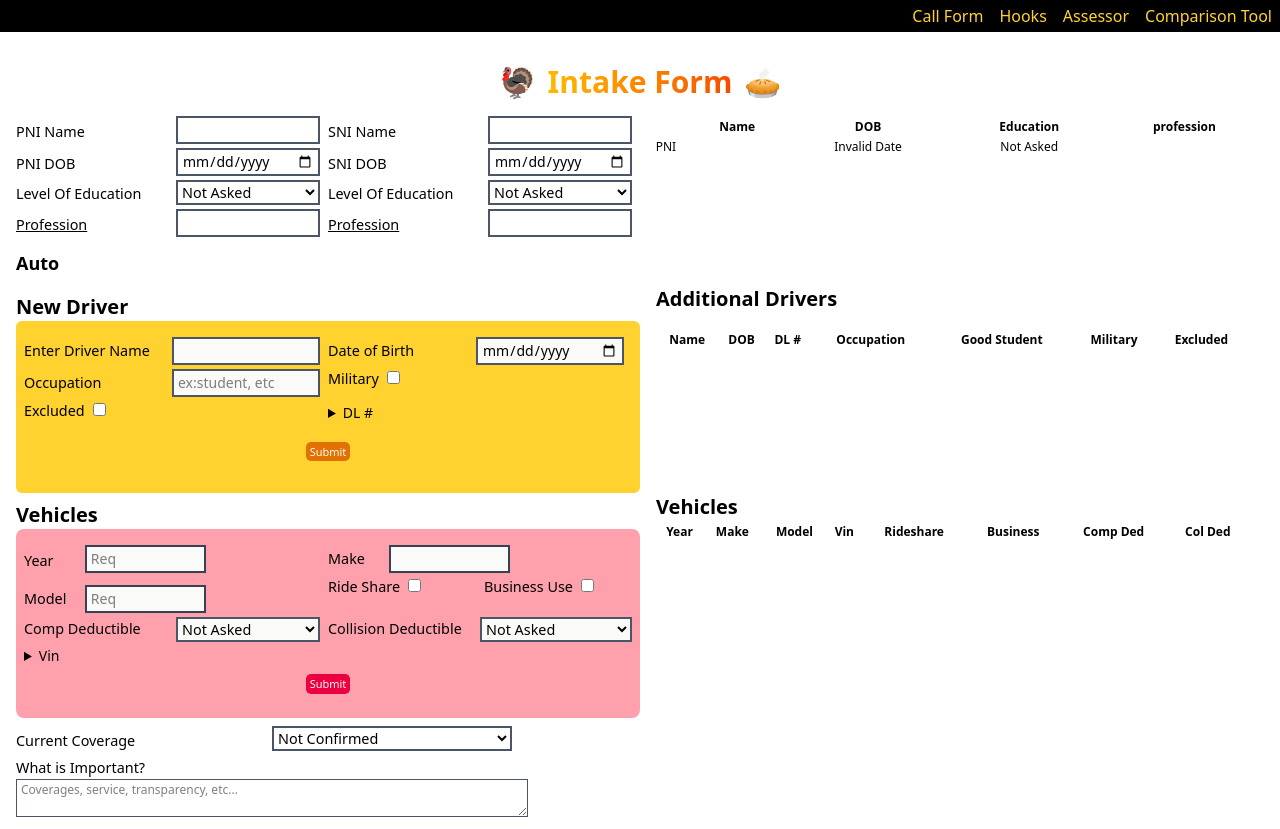
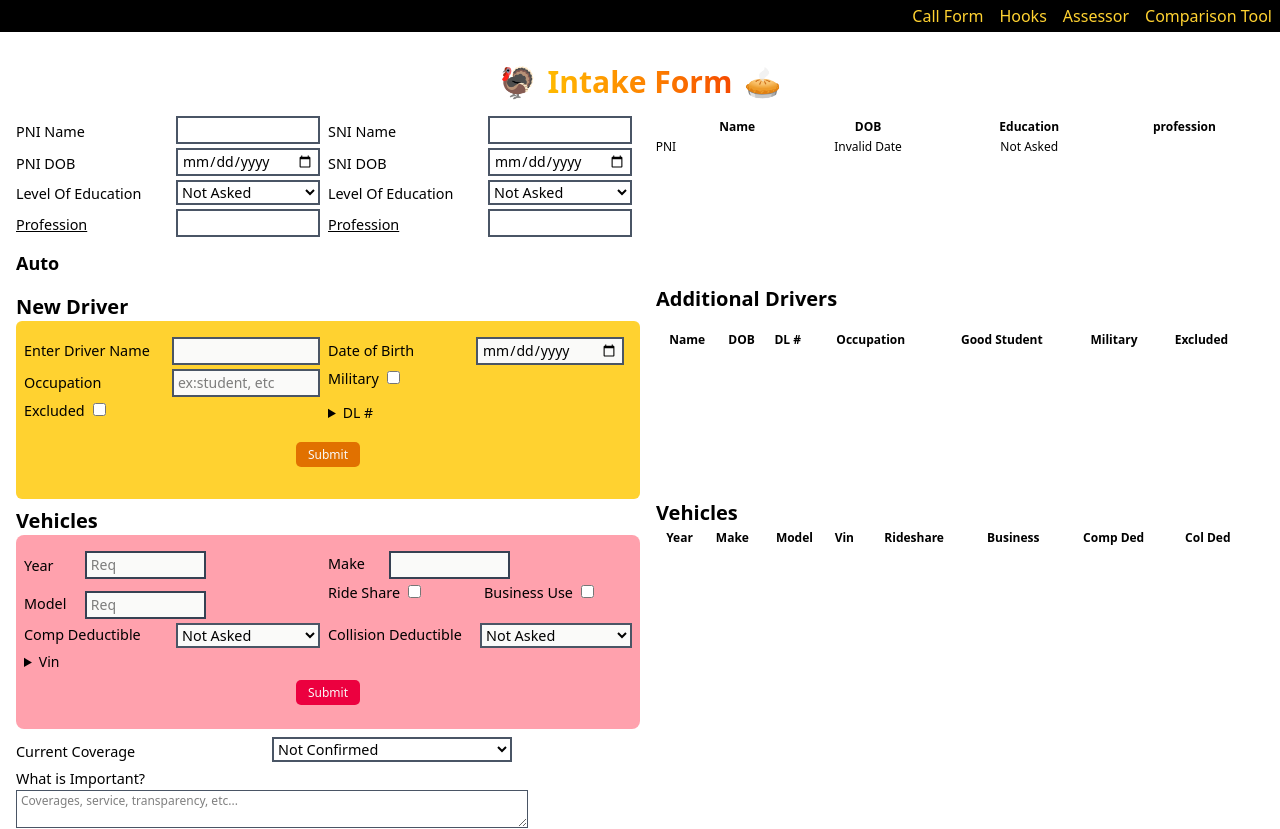
Before and after one commit to Jpatrick6420/propertyandcasualtywebsite, a React (Vite) app: page / in a window 1280 px wide. Shown: the top 829 px of the page. Built offline with nearby package versions, Linux system fonts and the light colour scheme.

Commit message:
added padding to the buttons and increased text

```diff
--- a/src/index.css
+++ b/src/index.css
@@ -1,8 +1,8 @@
 button {
   cursor: pointer;
   border-radius: 5px;
-  font-size: 11px;
-  padding: 2px 4px;
+  font-size: 12px;
+  padding: 4px 12px;
 
   &:hover {
     transform: scale(1.05);
```
